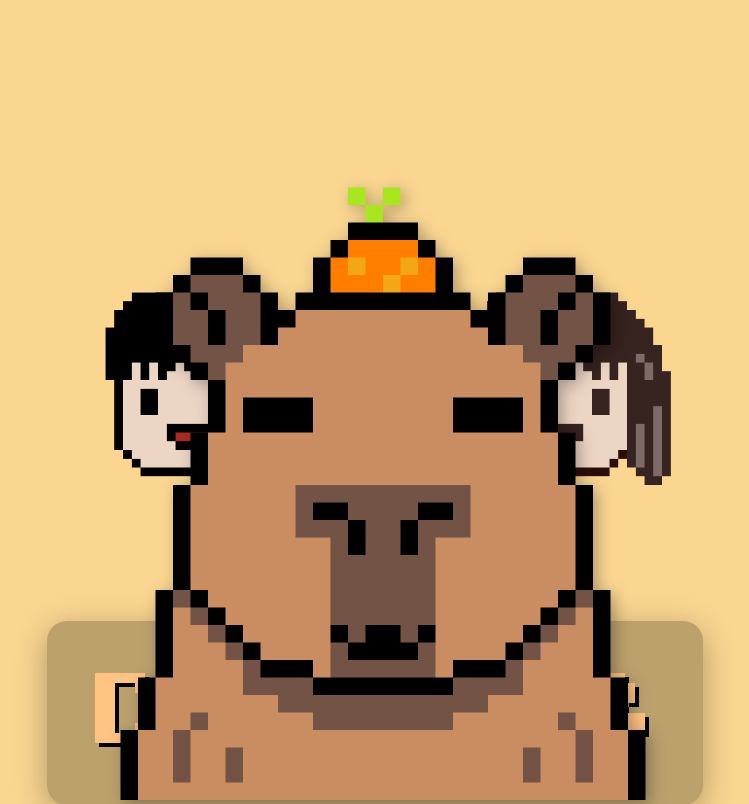
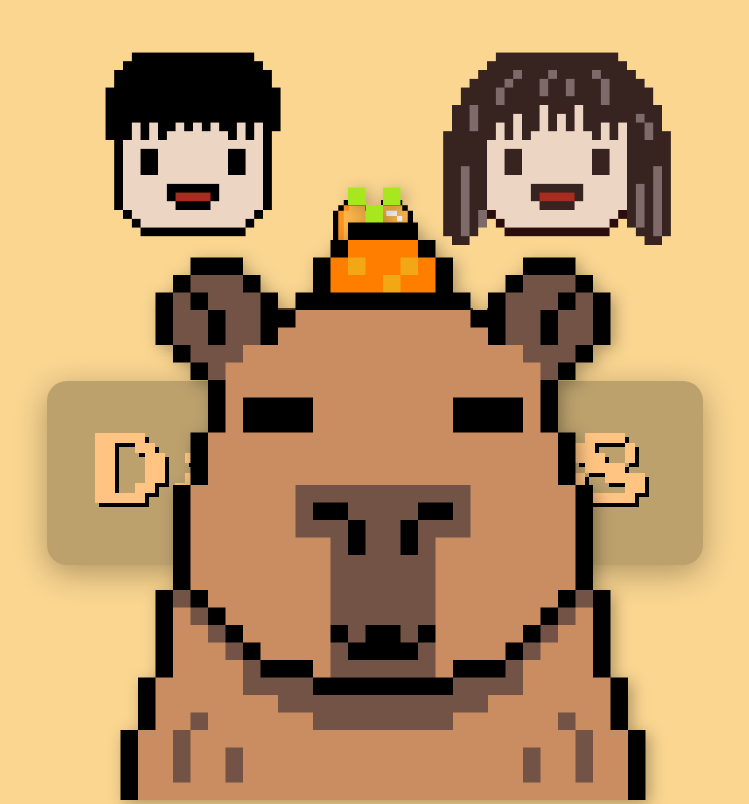
Before and after one commit to ffedmund/DayCounting, a React (Vite) app: page / in a window 1280 px wide. Shown: the top 804 px of the page, without its empty margins (257-1006 px from the left). Built offline with nearby package versions, Linux system fonts and the light colour scheme; a web font is replaced by a local one.

Commit message:
Update Layout

```diff
--- a/src/App.css
+++ b/src/App.css
@@ -47,5 +47,5 @@
 .spacer{
   flex-grow: 0;
   flex-shrink: 0;
-  flex-basis: 30vh;
+  flex-basis: 35vh;
 }
--- a/src/App.jsx
+++ b/src/App.jsx
@@ -134,7 +134,6 @@ function App() {
 
   return (
     <>
-      <div className="spacer"></div>
       <div className="bg">
         {/* Head Pair Row at Top */}
         <div className="content-wrapper">
@@ -180,6 +179,7 @@ function App() {
           )
         }
       </div>
+      <div className="spacer"></div>
       <img src={capybara} className="capybara" alt="capybara" />
     </>
   );
--- a/src/index.css
+++ b/src/index.css
@@ -27,7 +27,7 @@ html, body {
   background-color: #FAD691;
   margin: 0;
   display: flex;
-  /* place-items: center; */
+  place-items: end;
   min-width: 320px;
   min-height: 100vh;
 }
--- a/src/style.css
+++ b/src/style.css
@@ -532,7 +532,6 @@
 .content-wrapper {
     /* Use margin: auto to center this group vertically */
     display: flex;
-    padding-bottom: 35px;
     flex-direction: column;
     align-items: center;
 }
```
